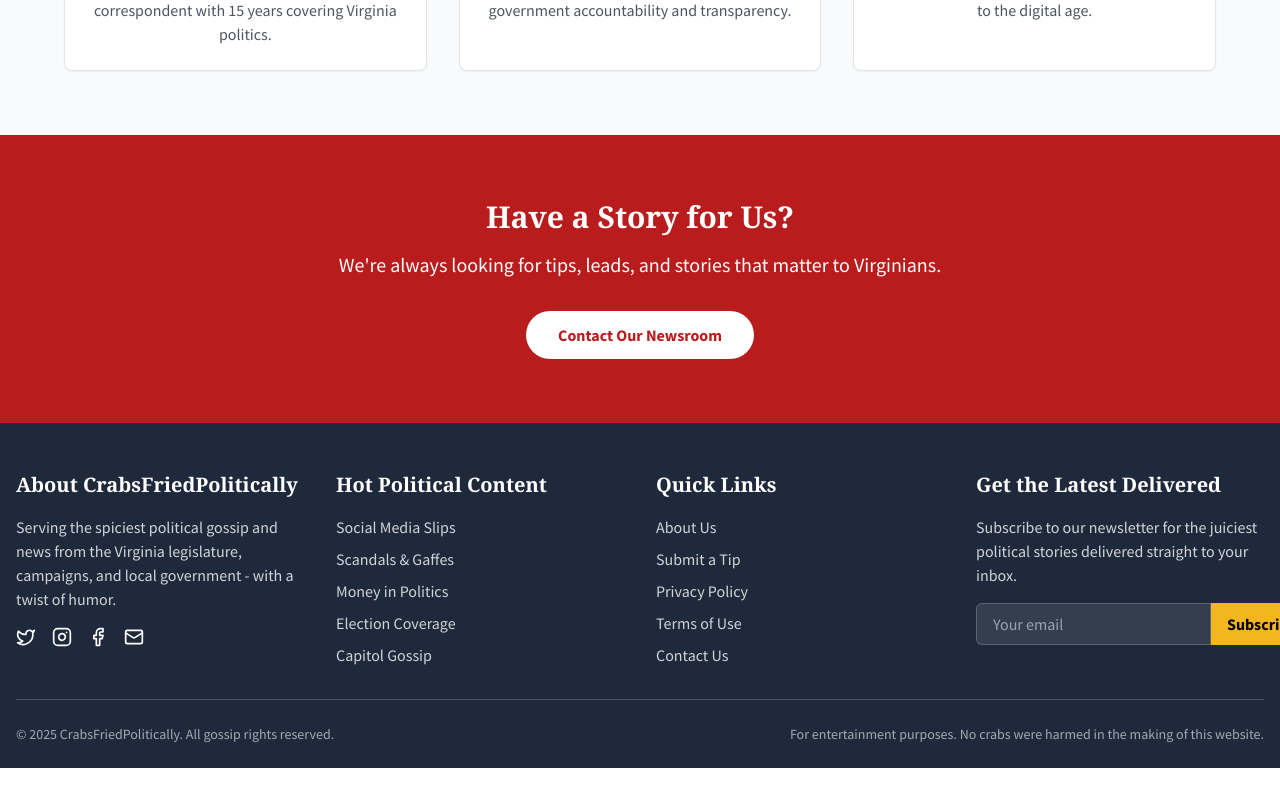
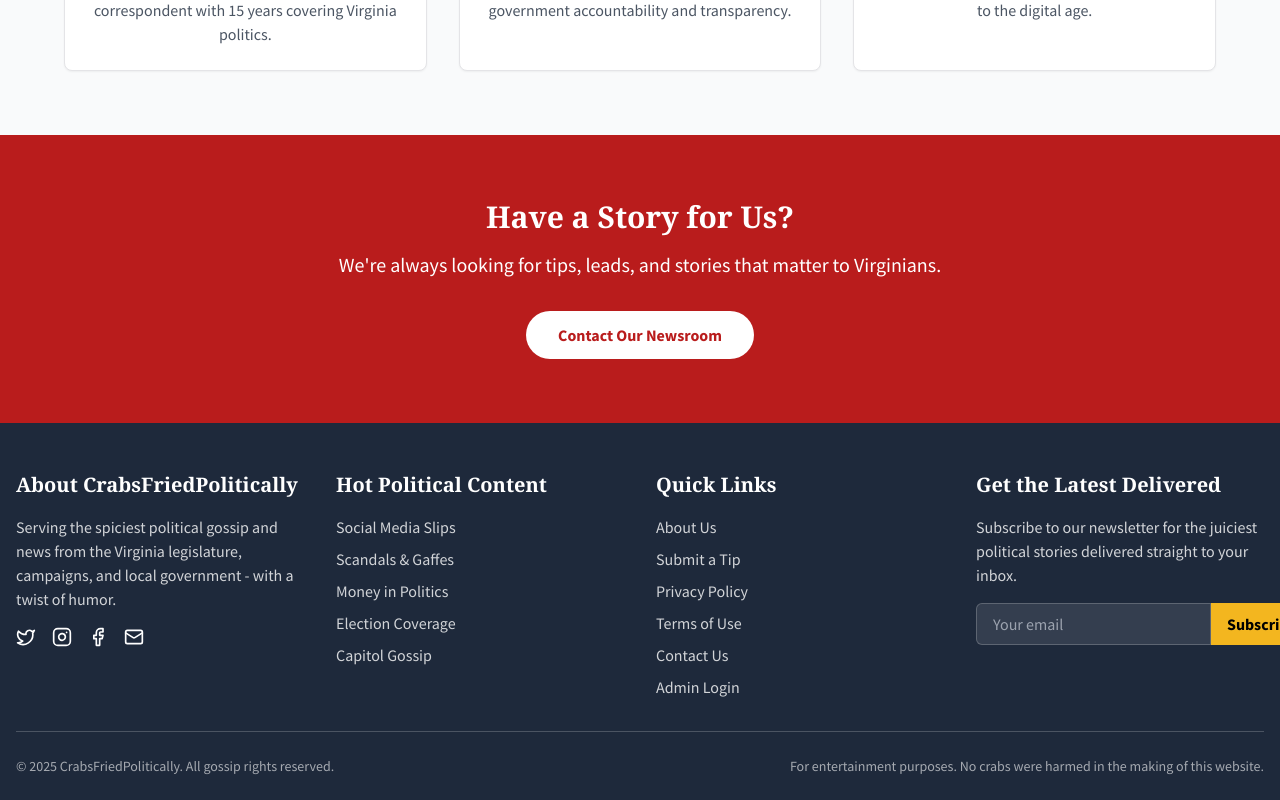
Before and after one commit to Rogersullivancodes/va-tea-room-scoops, a React (Vite) app: page /about in a window 1280 px wide. Shown: the part 1460-2260 px from the top of the page. Before the commit the page ends 2228 px from the top, so only its background shows below. Built offline with nearby package versions, Linux system fonts and the light colour scheme.

Commit message:
Fix: Admin login link missing in footer
Added the admin login link to the footer's quick links section.

```diff
--- a/src/components/Footer.tsx
+++ b/src/components/Footer.tsx
@@ -55,6 +55,7 @@ const Footer: React.FC = () => {
               <li><a href="#privacy" className="text-white/80 hover:text-gold">Privacy Policy</a></li>
               <li><a href="#terms" className="text-white/80 hover:text-gold">Terms of Use</a></li>
               <li><a href="/contact" className="text-white/80 hover:text-gold">Contact Us</a></li>
+              <li><a href="/secure/admin" className="text-white/80 hover:text-gold">Admin Login</a></li>
               {isAuthenticated && (
                 <li><a href="/admin/dashboard" className="text-white/80 hover:text-gold">Admin Dashboard</a></li>
               )}
```
